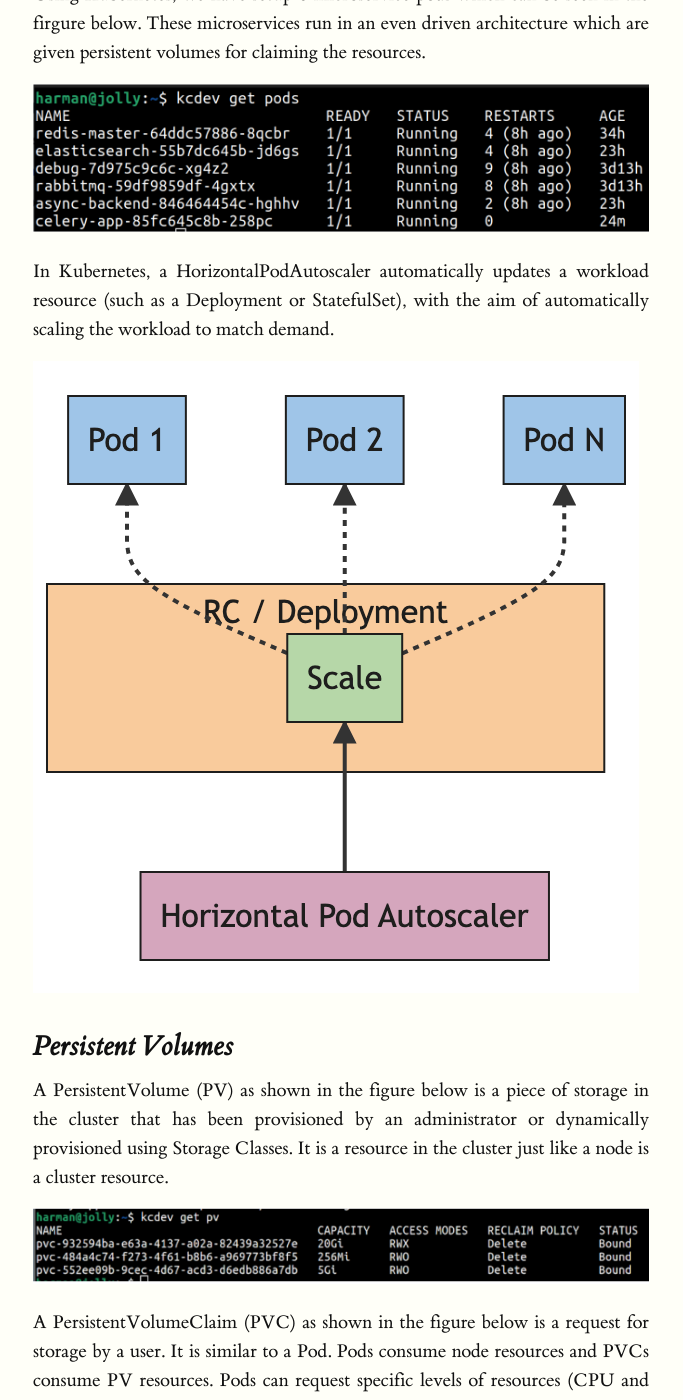
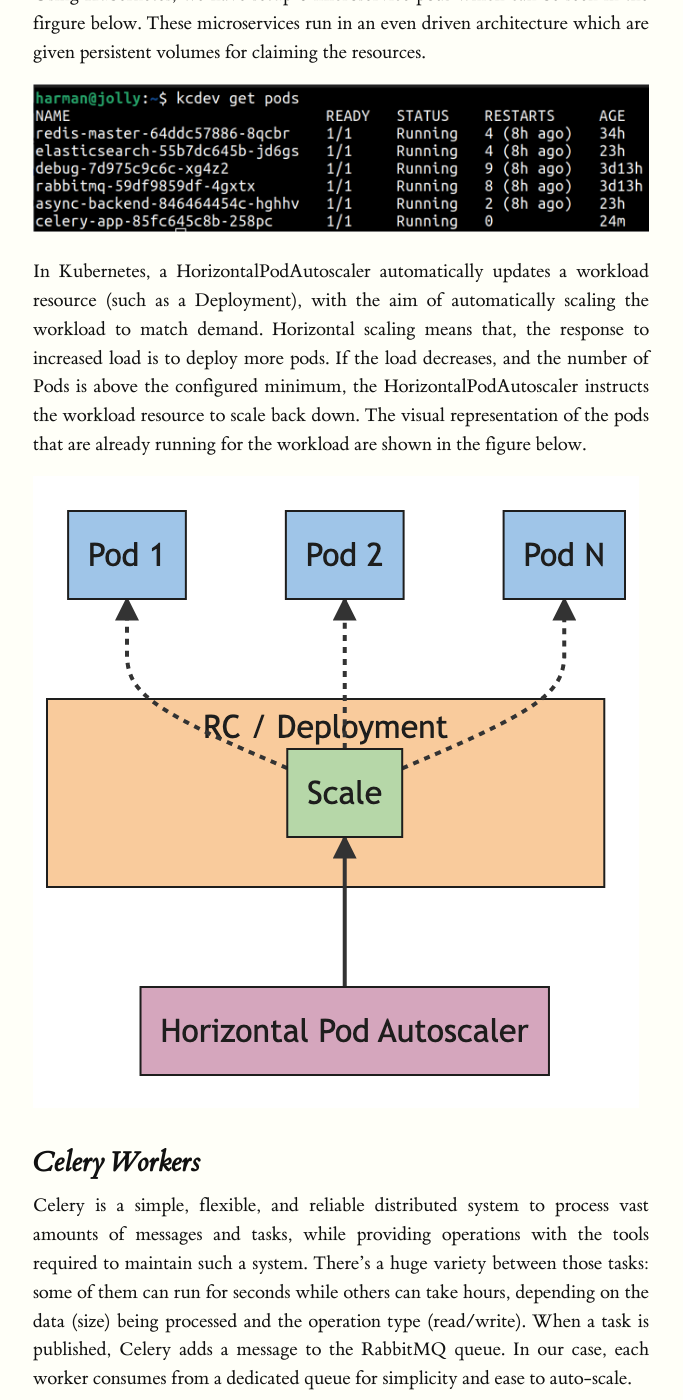
Before and after one commit to coderjolly/coderjolly.github.io, a Jekyll site: the page built from _posts/2022-12-22-steamgestion-data-pipeline.md, in a window 1280 px wide and 1400 px high, scrolled down 4513 px. Shown: the whole window, without its empty margins (127-810 px from the left). Built offline with Jekyll 4.4.1, drawn with Linux system fonts in a browser that asks for light colours; a style sheet for code colours, icons or effects is not loaded; some of the changed text lies outside the part shown.

Commit message:
corrected writing

```diff
--- a/_posts/2022-12-22-steamgestion-data-pipeline.md
+++ b/_posts/2022-12-22-steamgestion-data-pipeline.md
@@ -100,9 +100,13 @@ Using Kubernetes, we have setup 6 microservice pods which can be seen in the fir
 
 ![pods](/assets/img/steamgestion/pods.png)
 
-In Kubernetes, a HorizontalPodAutoscaler automatically updates a workload resource (such as a Deployment or StatefulSet), with the aim of automatically scaling the workload to match demand.
+In Kubernetes, a HorizontalPodAutoscaler automatically updates a workload resource (such as a Deployment), with the aim of automatically scaling the workload to match demand. Horizontal scaling means that, the response to increased load is to deploy more pods. If the load decreases, and the number of Pods is above the configured minimum, the HorizontalPodAutoscaler instructs the workload
+resource to scale back down. The visual representation of the pods that are already running for the workload are shown in the figure below.
 
 ![hpa](/assets/img/steamgestion/hpa.png)
+
+## Celery Workers
+Celery is a simple, flexible, and reliable distributed system to process vast amounts of messages and tasks, while providing operations with the tools required to maintain such a system. There’s a huge variety between those tasks: some of them can run for seconds while others can take hours, depending on the data (size) being processed and the operation type (read/write). When a task is published, Celery adds a message to the RabbitMQ queue. In our case, each worker consumes from a dedicated queue for simplicity and ease to auto-scale.
 
 ## Persistent Volumes
 A PersistentVolume (PV) as shown in the figure below is a piece of storage in the cluster that has been provisioned by an administrator or dynamically provisioned using Storage Classes. It is a resource in the cluster just like a node is a cluster resource.
@@ -114,7 +118,7 @@ A PersistentVolumeClaim (PVC) as shown in the figure below is a request for stor
 ![pvc](/assets/img/steamgestion/pvc.png)
 
 ## Results
-Using port forwarding to render the results on a Flask application, I am able to show the processes and ids of celery workers running concurrently and scaling at the same time. In the figure below, the process ids are seen on a scaffoled flask template.
+Using port forwarding to render the results on a Flask application, one can show the processes and ids of celery workers running concurrently and scaling at the same time. In the figure below, the process ids are seen on a scaffoled flask template.
 
 ![processresult](/assets/img/steamgestion/processresult.png)
 
@@ -122,5 +126,7 @@ For quering the Steam Reviews for exploration, relevant columns are extracted su
 
 ![queryresult](/assets/img/steamgestion/queryresult.png)
 
-## Credits
-- [Shlok Walia](https://github.com/coderhyno)
+## Acknowledgements
+[Shlok Walia](https://github.com/coderhyno)
+
+`This writing has been written as per my understanding and the learnings I kindled during my journey in this project. I would like to express my gratitude to Shlok Walia in helping me out in this project. I hope you find it useful and easy to understand.`
```
Also changed, not shown: writings.md (+2 -2 lines).
